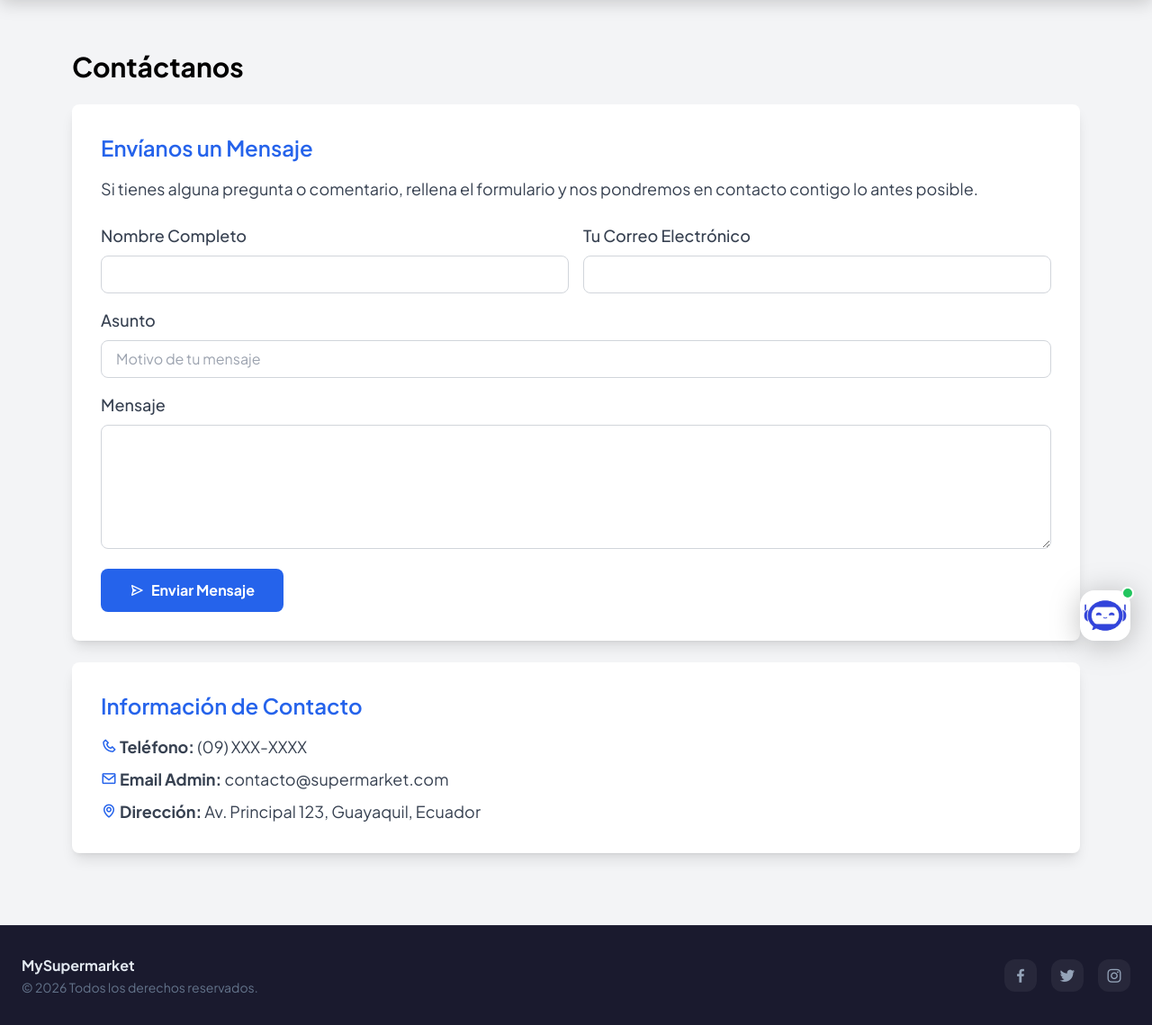
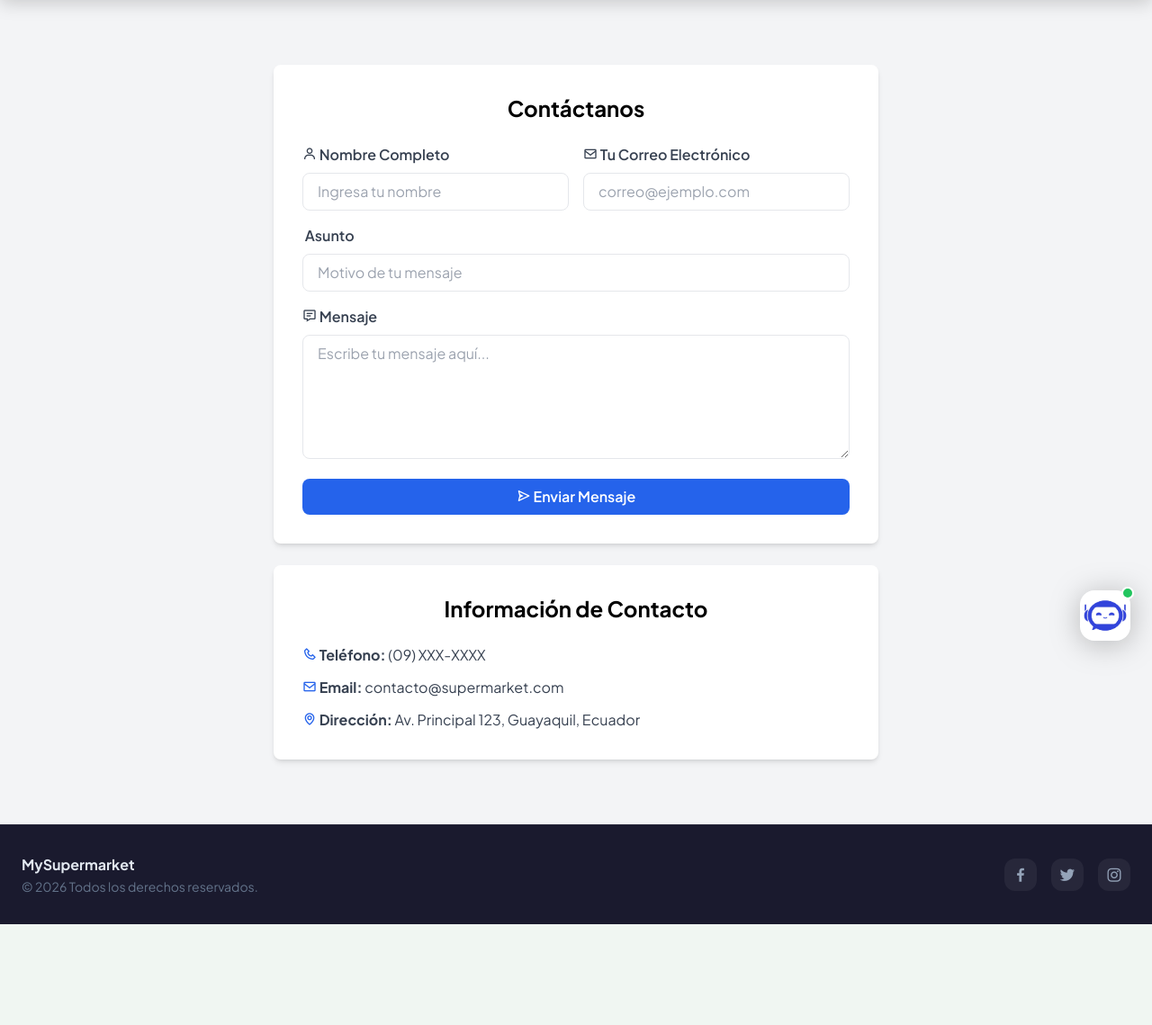
Before and after one commit to Kadir011/Sistema-de-Ventas-Supermercado, a Django app: page /contact/ in a window 1280 px wide. Shown: the part 64-1203 px from the top of the page at 90% size. After the commit the page ends 1091 px from the top, so only its background shows below. Run offline with Django 5.2, Linux system fonts and the light colour scheme; data that the repository does not hold is empty; some libraries are stand-ins or nearby versions.

Commit message:
Optimización de diseño del formulario de contacto basado en los demás diseños

```diff
--- a/templates/components/contact.html
+++ b/templates/components/contact.html
@@ -1,48 +1,61 @@
 {% extends 'components/base.html' %}
 {% block title %}{{ title }}{% endblock %}
 {% block content %}
-<div class="container mx-auto py-8 px-16">
-    <h1 class="text-3xl font-bold mb-6">Contáctanos</h1>
-
-    <div class="bg-white shadow-lg rounded-lg p-8 mb-6">
-        <h2 class="text-2xl font-semibold text-blue-600 mb-4">Envíanos un Mensaje</h2>
-        <p class="text-lg text-gray-700 mb-6">Si tienes alguna pregunta o comentario, rellena el formulario y nos pondremos en contacto contigo lo antes posible.</p>
+<div class="container mx-auto py-12">
+    <div class="bg-white shadow-md rounded-lg p-8 max-w-2xl mx-auto">
+        <h2 class="text-2xl font-bold mb-6 text-center">Contáctanos</h2>
 
         <form action="{% url 'super:contact' %}" method="POST">
             {% csrf_token %}
 
             <div class="grid grid-cols-1 md:grid-cols-2 gap-4 mb-4">
                 <div>
-                    <label for="name" class="block text-lg font-medium text-gray-700">Nombre Completo</label>
-                    <input type="text" id="name" name="name" class="w-full px-4 py-2 mt-2 border border-gray-300 rounded-lg focus:outline-none focus:ring-2 focus:ring-blue-600" required>
+                    <label for="name" class="block text-gray-700 font-semibold mb-2">
+                        <i class='bx bx-user'></i> Nombre Completo
+                    </label>
+                    <input type="text" id="name" name="name"
+                           class="w-full px-4 py-2 border rounded-lg focus:outline-none focus:ring-2 focus:ring-blue-500"
+                           placeholder="Ingresa tu nombre" required>
                 </div>
                 <div>
-                    <label for="email" class="block text-lg font-medium text-gray-700">Tu Correo Electrónico</label>
-                    <input type="email" id="email" name="email" class="w-full px-4 py-2 mt-2 border border-gray-300 rounded-lg focus:outline-none focus:ring-2 focus:ring-blue-600" required>
+                    <label for="email" class="block text-gray-700 font-semibold mb-2">
+                        <i class='bx bx-envelope'></i> Tu Correo Electrónico
+                    </label>
+                    <input type="email" id="email" name="email"
+                           class="w-full px-4 py-2 border rounded-lg focus:outline-none focus:ring-2 focus:ring-blue-500"
+                           placeholder="correo@ejemplo.com" required>
                 </div>
             </div>
 
             <div class="mb-4">
-                <label for="subject" class="block text-lg font-medium text-gray-700">Asunto</label>
-                <input type="text" id="subject" name="subject" class="w-full px-4 py-2 mt-2 border border-gray-300 rounded-lg focus:ring-2 focus:ring-blue-600" placeholder="Motivo de tu mensaje" required>
+                <label for="subject" class="block text-gray-700 font-semibold mb-2">
+                    <i class='bx bx-subject'></i> Asunto
+                </label>
+                <input type="text" id="subject" name="subject"
+                       class="w-full px-4 py-2 border rounded-lg focus:outline-none focus:ring-2 focus:ring-blue-500"
+                       placeholder="Motivo de tu mensaje" required>
             </div>
 
             <div class="mb-4">
-                <label for="message" class="block text-lg font-medium text-gray-700">Mensaje</label>
-                <textarea id="message" name="message" rows="5" class="w-full px-4 py-2 mt-2 border border-gray-300 rounded-lg focus:outline-none focus:ring-2 focus:ring-blue-600" required></textarea>
+                <label for="message" class="block text-gray-700 font-semibold mb-2">
+                    <i class='bx bx-message-detail'></i> Mensaje
+                </label>
+                <textarea id="message" name="message" rows="5"
+                          class="w-full px-4 py-2 border rounded-lg focus:outline-none focus:ring-2 focus:ring-blue-500"
+                          placeholder="Escribe tu mensaje aquí..." required></textarea>
             </div>
 
-            <button type="submit" class="bg-blue-600 text-white px-8 py-3 rounded-lg font-bold hover:bg-blue-700 transition-all flex items-center gap-2">
+            <button type="submit" class="w-full bg-blue-600 text-white py-2 rounded-lg font-semibold hover:bg-blue-700 transition duration-300">
                 <i class='bx bx-send'></i> Enviar Mensaje
             </button>
         </form>
     </div>
 
-    <div class="bg-white shadow-lg rounded-lg p-8 mb-6">
-        <h2 class="text-2xl font-semibold text-blue-600 mb-4">Información de Contacto</h2>
-        <ul class="list-none text-lg text-gray-700 space-y-2">
+    <div class="bg-white shadow-md rounded-lg p-8 max-w-2xl mx-auto mt-6">
+        <h2 class="text-2xl font-bold mb-6 text-center">Información de Contacto</h2>
+        <ul class="space-y-3 text-gray-700">
             <li><i class='bx bx-phone text-blue-600'></i> <strong>Teléfono:</strong> (09) XXX-XXXX</li>
-            <li><i class='bx bx-envelope text-blue-600'></i> <strong>Email Admin:</strong> contacto@supermarket.com</li>
+            <li><i class='bx bx-envelope text-blue-600'></i> <strong>Email:</strong> contacto@supermarket.com</li>
             <li><i class='bx bx-map text-blue-600'></i> <strong>Dirección:</strong> Av. Principal 123, Guayaquil, Ecuador</li>
         </ul>
     </div>
```
